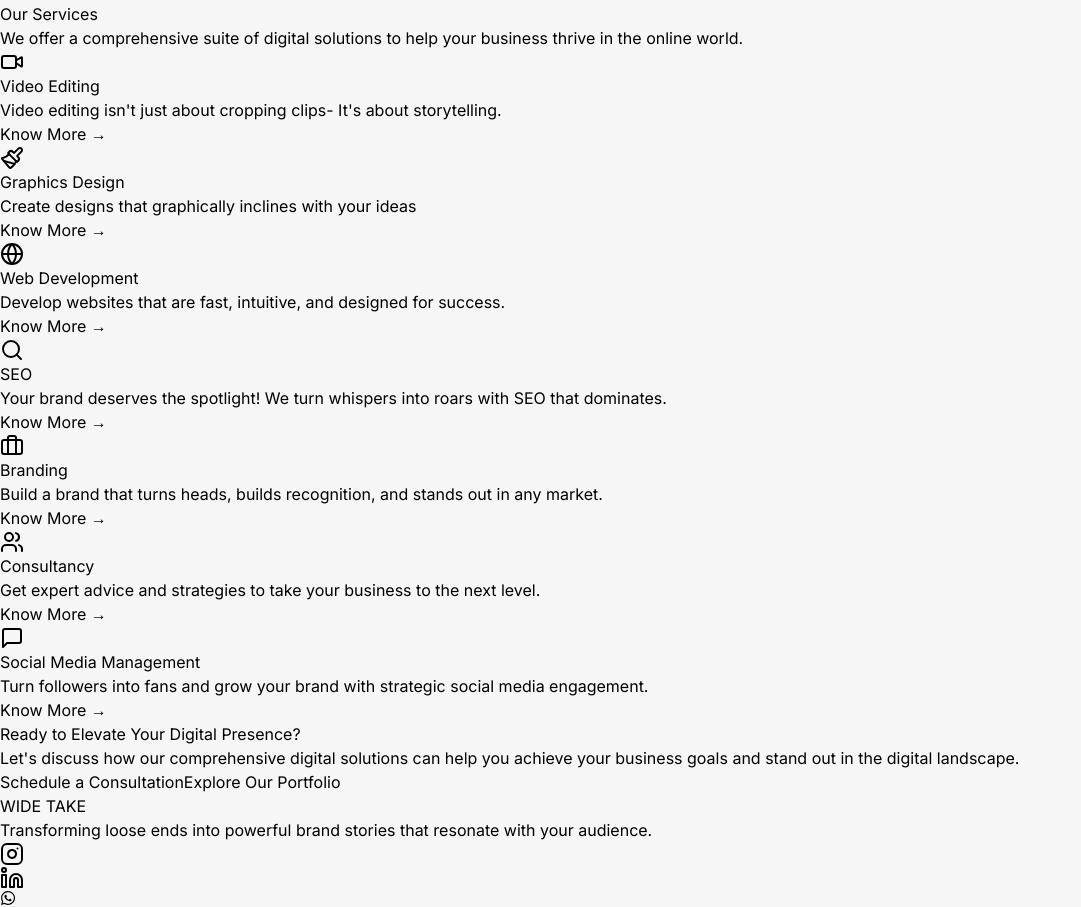
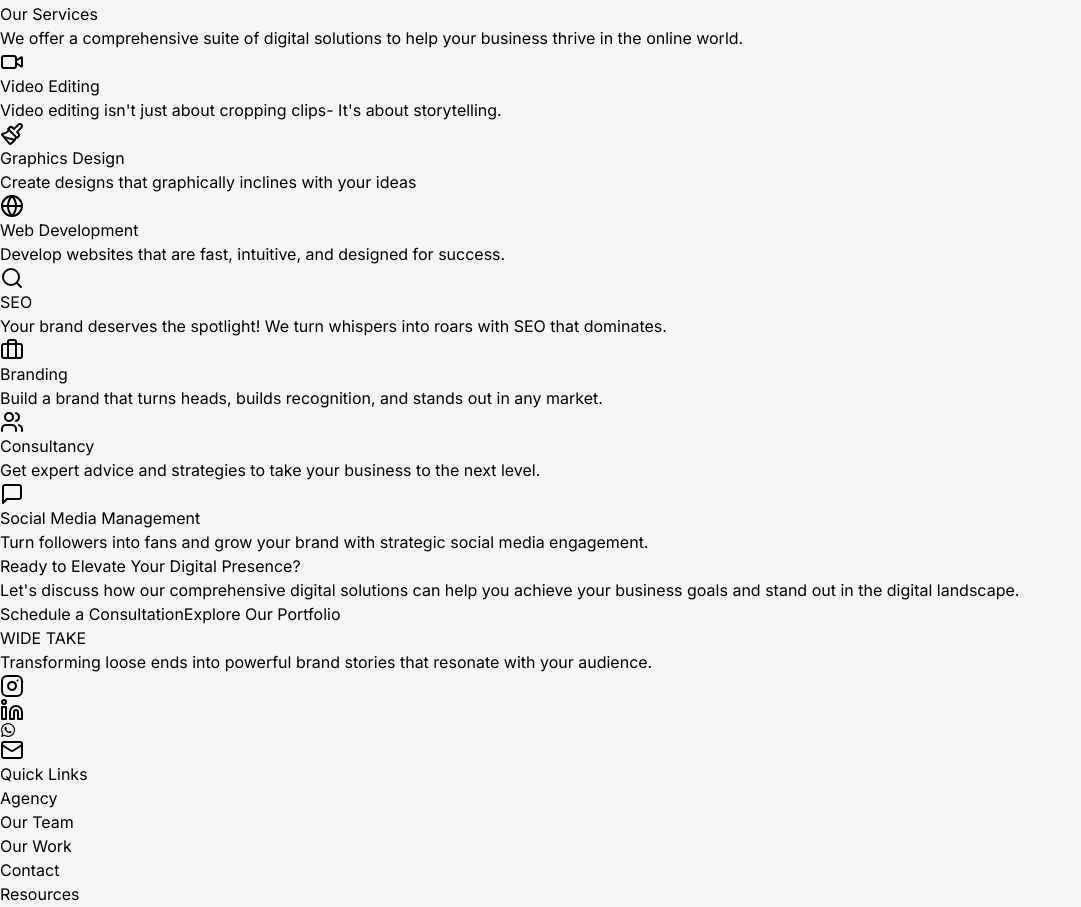
Before and after one commit to Rajeev12R/VoltStudio, a React (Vite) app: page / in a window 1280 px wide. Shown: the part 1140-2047 px from the top of the page, without its empty margins (0-1081 px from the left). Built offline with nearby package versions, Linux system fonts and the light colour scheme; a web font is replaced by a local one.

Commit message:
new commit

```diff
--- a/src/components/Services.jsx
+++ b/src/components/Services.jsx
@@ -8,9 +8,9 @@ const ServiceCard = ({ icon: Icon, title, description, link }) => (
     <Icon className="w-12 h-12 text-purple-600 mb-4" />
     <h3 className="text-2xl font-bold text-gray-900 mb-4">{title}</h3>
     <p className="text-gray-600 mb-6">{description}</p>
-    <Link to={link} className="text-purple-600 font-medium hover:text-purple-800 transition-colors">
+    {/* <Link to={link} className="text-purple-600 font-medium hover:text-purple-800 transition-colors">
       Know More &rarr;
-    </Link>
+    </Link> */}
   </motion.div>
 )
 
```
